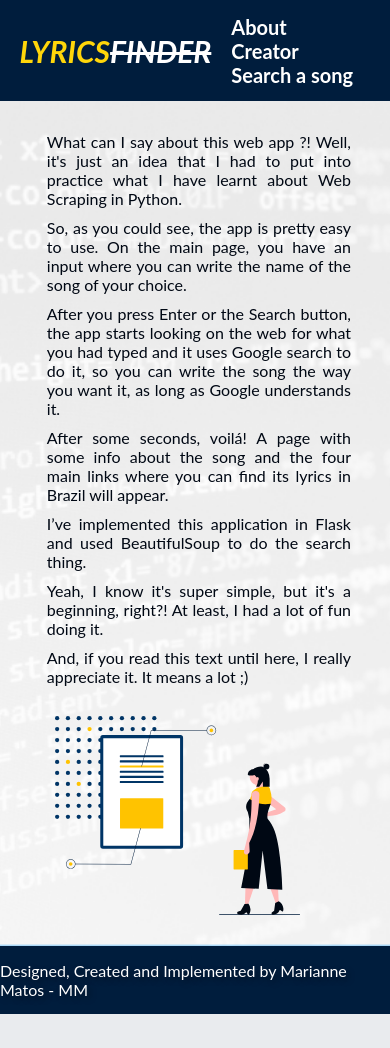
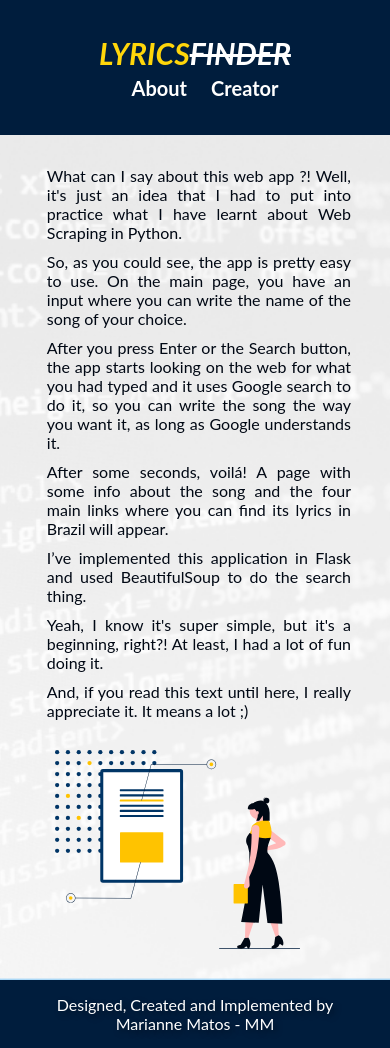
Before and after one commit to MariMatos2112/Lyrics_Finder, a Flask app: page /about in a window 390 px wide. Before the commit the page ends 1014 px from the top, so only its background shows below. Run offline with Flask 2, Linux system fonts and the light colour scheme.

Commit message:
responsive navbar added

```diff
--- a/static/css/base.css
+++ b/static/css/base.css
@@ -76,6 +76,8 @@ footer {
   color: #fff;
   text-shadow: 3px 3px 6px rgba(0, 0, 0, 0.4);
   cursor: default;
+  text-align: center;
+  padding: 0 10%;
 }
 
 footer:hover {
@@ -91,3 +93,27 @@ footer .creatorLink:hover {
   text-decoration: underline;
   color: #fff;
 }
+
+@media (max-width: 700px){
+  #searchAgain{
+    display: none;
+  }
+}
+
+@media (max-width: 650px){
+  nav{
+    flex-direction: column;
+    justify-content: center;
+    text-align: center;
+  }
+
+  #logo{
+    margin-bottom: 5px;
+  }
+}
+
+@media (max-width: 425px){
+  nav{
+    height: 16vh;
+  }
+}
```
